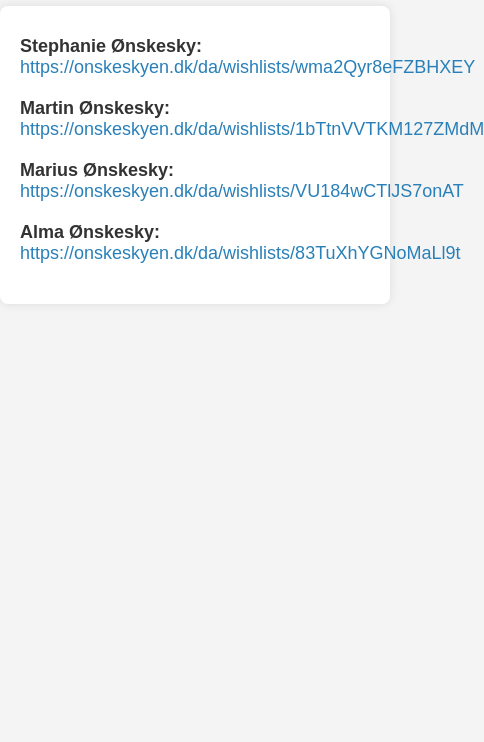
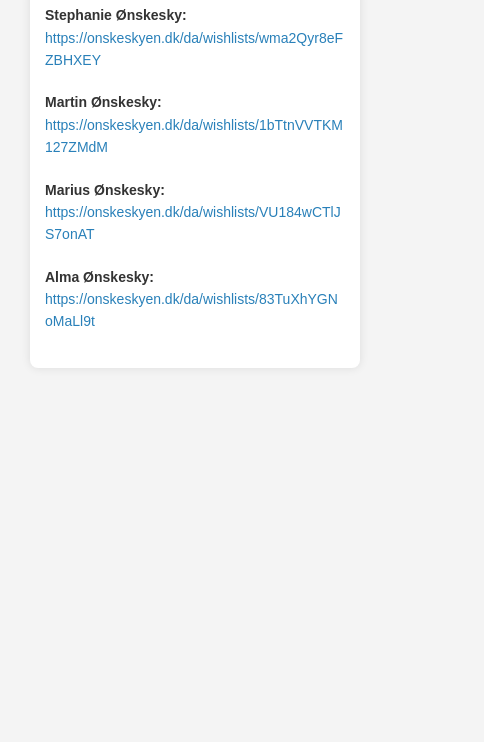
Before and after one commit to Zebotxd/nemler, a plain HTML site: page index.html in a window 390 px wide. Shown: the part 102-844 px from the top of the page, 484 px wide, since content can reach past the window. Drawn offline with Linux system fonts and the light colour scheme.

Commit message:
Update index.html
Mobile friendly

```diff
--- a/index.html
+++ b/index.html
@@ -5,39 +5,78 @@
     <meta name="viewport" content="width=device-width, initial-scale=1.0">
     <title>Ønskesky Links</title>
     <style>
+        /* Basic Reset */
+        * {
+            margin: 0;
+            padding: 0;
+            box-sizing: border-box;
+        }
+
+        /* Body and overall layout */
         body {
             font-family: 'Arial', sans-serif;
             background-color: #f4f4f4;
-            margin: 0;
-            padding: 0;
             color: #333;
+            line-height: 1.6;
+            padding: 20px;
         }
+
         h1 {
             text-align: center;
-            margin-top: 50px;
+            margin-bottom: 20px;
             color: #2c3e50;
         }
+
+        /* Container for the main content */
         .container {
             max-width: 900px;
-            margin: 20px auto;
+            margin: 0 auto;
             padding: 20px;
             background-color: #fff;
             border-radius: 8px;
             box-shadow: 0 0 10px rgba(0, 0, 0, 0.1);
         }
+
+        /* Link section styling */
+        .link-section {
+            margin-bottom: 20px;
+        }
+
         p {
             font-size: 18px;
-            margin: 10px 0;
+            margin-bottom: 10px;
         }
+
         a {
             color: #2980b9;
             text-decoration: none;
         }
+
         a:hover {
             text-decoration: underline;
         }
-        .link-section {
-            margin-bottom: 20px;
+
+        /* Responsive design */
+        @media (max-width: 768px) {
+            .container {
+                padding: 15px;
+                margin: 10px;
+            }
+
+            p {
+                font-size: 16px;
+            }
+
+            a {
+                word-wrap: break-word;
+            }
+        }
+
+        /* Further responsiveness for very small screens */
+        @media (max-width: 480px) {
+            p {
+                font-size: 14px;
+            }
         }
     </style>
 </head>
```
